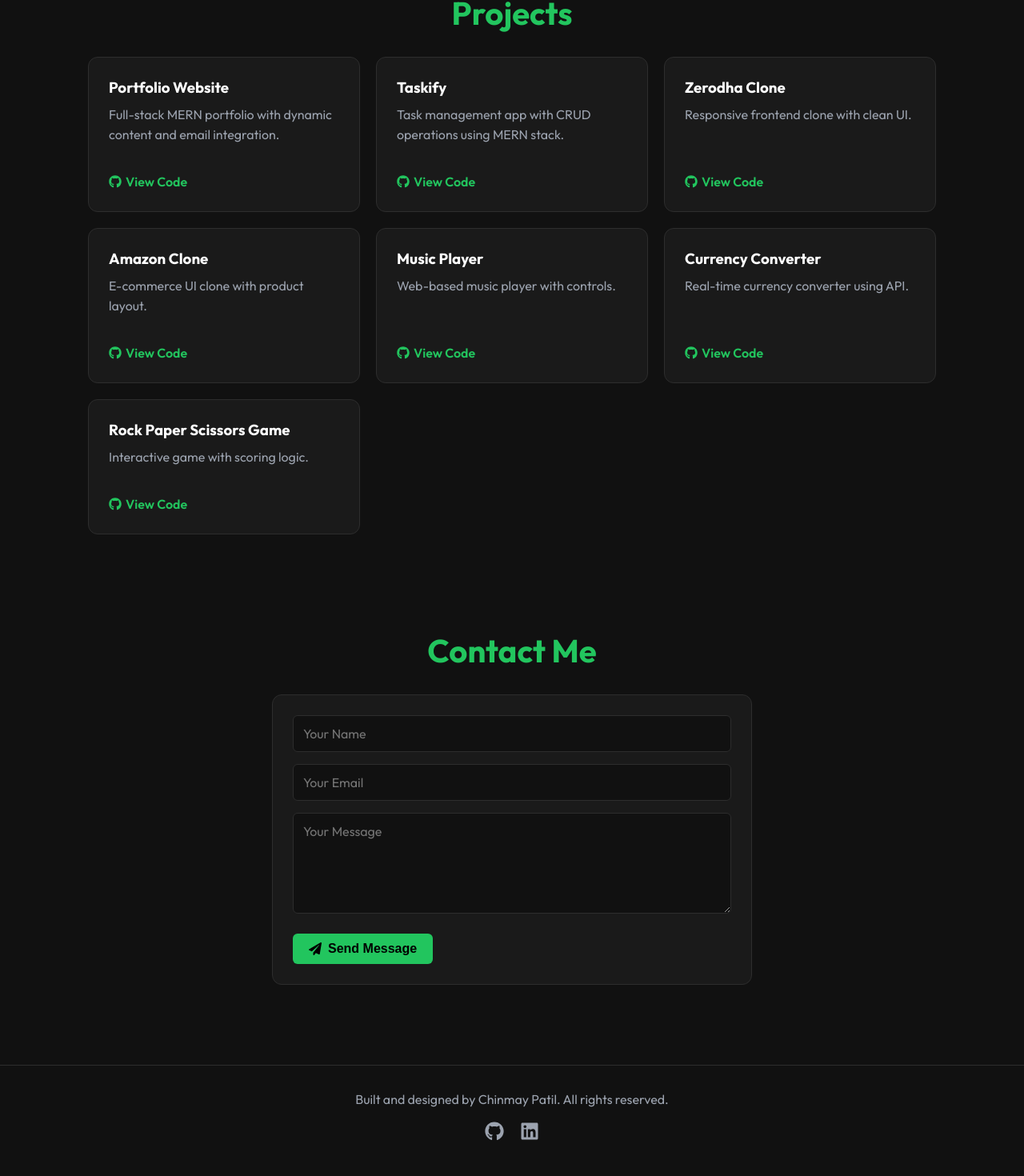
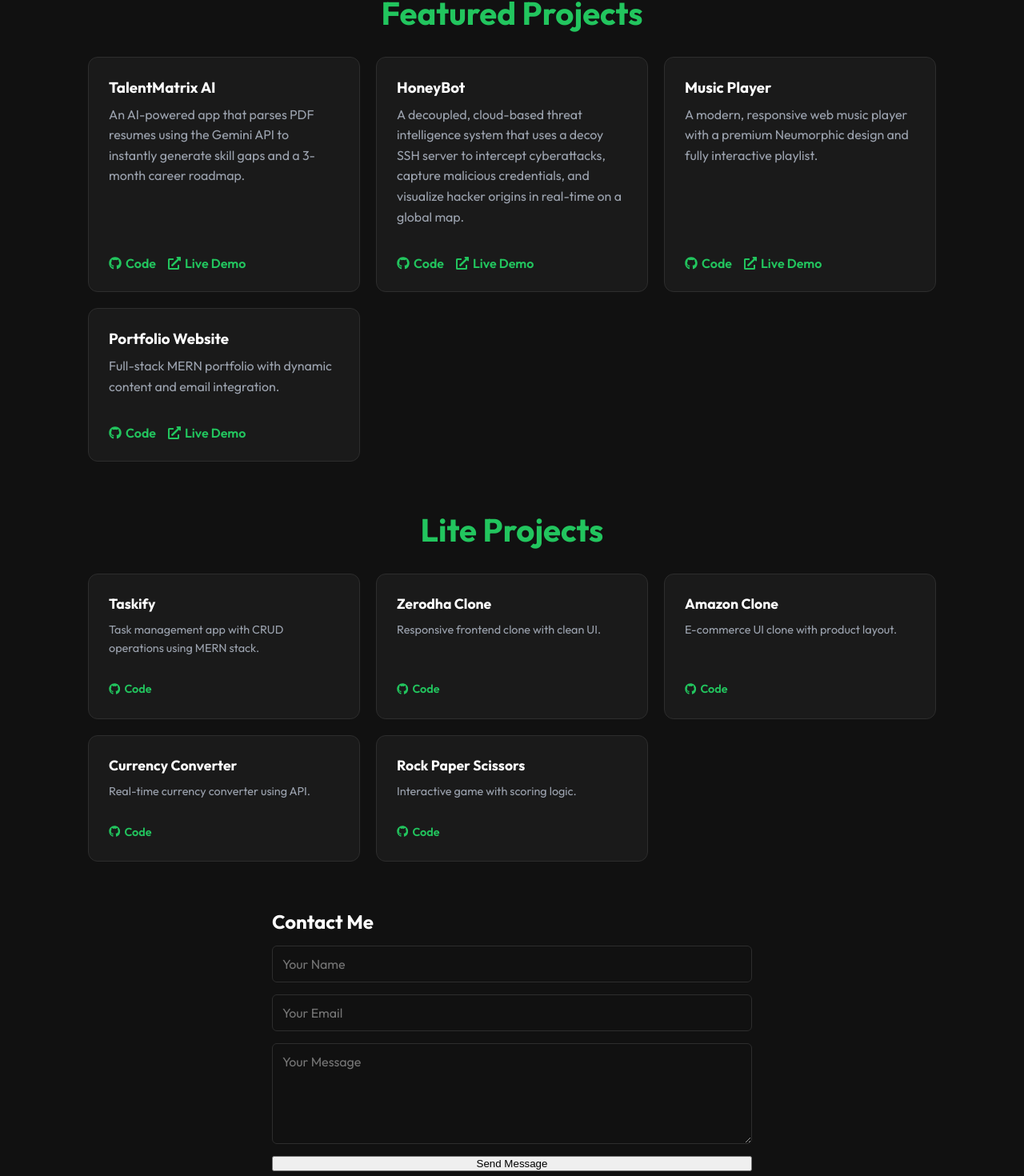
Before and after one commit to ChinmayPatil00/My-Portfolio, a React (Create React App) app in the folder client/: page / in a window 1280 px wide. Shown: the part 2796-4266 px from the top of the page at 80% size. Built offline with nearby package versions, Linux system fonts and the light colour scheme; the HTML template or start-up script is replaced by a standard one.

Commit message:
Restructure projects into Featured and Lite categories

```diff
--- a/client/src/components/Contact.js
+++ b/client/src/components/Contact.js
@@ -1,6 +1,4 @@
 import React, { useState } from "react";
-import { motion } from "framer-motion";
-import { FaPaperPlane } from "react-icons/fa";
 
 function Contact() {
   const [formData, setFormData] = useState({
@@ -9,54 +7,58 @@ function Contact() {
     message: "",
   });
 
+  const [success, setSuccess] = useState(false);
+  const [loading, setLoading] = useState(false);
+
   const handleChange = (e) => {
-    setFormData({ ...formData, [e.target.name]: e.target.value });
+    setFormData({
+      ...formData,
+      [e.target.name]: e.target.value,
+    });
   };
 
   const handleSubmit = async (e) => {
     e.preventDefault();
+    setLoading(true);
+    setSuccess(false);
 
     try {
-      // In production, we'd use the full URL. In development, the proxy handles it.
-      const url = process.env.REACT_APP_API_URL || '/api/contact';
-
-      const response = await fetch(url, {
+      const res = await fetch("http://localhost:5000/api/contact", {
         method: "POST",
-        headers: { "Content-Type": "application/json" },
+        headers: {
+          "Content-Type": "application/json",
+        },
         body: JSON.stringify(formData),
       });
 
-      if (response.ok) {
-        alert("Message sent successfully!");
-        setFormData({ name: "", email: "", message: "" });
+      const data = await res.json();
+
+      if (res.ok) {
+        setSuccess(true);
+
+        // Clear form
+        setFormData({
+          name: "",
+          email: "",
+          message: "",
+        });
       } else {
-        alert("Failed to send message.");
+        alert(data.message || "Error sending message ❌");
       }
     } catch (error) {
       console.error(error);
-      alert("Error sending message.");
+      alert("Error sending message ❌");
     }
+
+    setLoading(false);
   };
 
   return (
-    <section id="contact">
-      <motion.h2
-        initial={{ opacity: 0, y: 20 }}
-        whileInView={{ opacity: 1, y: 0 }}
-        viewport={{ once: true }}
-        transition={{ duration: 0.5 }}
-      >
-        Contact Me
-      </motion.h2>
+    <div className="contact-section" id="contact">
+      <form className="contact-form" onSubmit={handleSubmit}>
 
-      <motion.form
-        className="contact-form solid-card"
-        onSubmit={handleSubmit}
-        initial={{ opacity: 0, y: 20 }}
-        whileInView={{ opacity: 1, y: 0 }}
-        viewport={{ once: true }}
-        transition={{ duration: 0.5, delay: 0.2 }}
-      >
+        <h2>Contact Me</h2>
+
         <input
           type="text"
           name="name"
@@ -65,6 +67,7 @@ function Contact() {
           onChange={handleChange}
           required
         />
+
         <input
           type="email"
           name="email"
@@ -73,6 +76,7 @@ function Contact() {
           onChange={handleChange}
           required
         />
+
         <textarea
           name="message"
           placeholder="Your Message"
@@ -80,12 +84,20 @@ function Contact() {
           value={formData.message}
           onChange={handleChange}
           required
-        ></textarea>
-        <button type="submit" className="btn btn-primary" style={{alignSelf: 'flex-start', marginTop: '10px'}}>
-          <FaPaperPlane /> Send Message
+        />
+
+        <button type="submit" disabled={loading}>
+          {loading ? "Sending..." : "Send Message"}
         </button>
-      </motion.form>
-    </section>
+
+        {success && (
+          <p style={{ textAlign: "center", color: "#00ff88", marginTop: "10px" }}>
+            Message sent successfully ✅
+          </p>
+        )}
+
+      </form>
+    </div>
   );
 }
 
--- a/client/src/components/Projects.js
+++ b/client/src/components/Projects.js
@@ -1,13 +1,35 @@
 import { motion } from "framer-motion";
-import { FaGithub } from "react-icons/fa";
+import { FaGithub, FaExternalLinkAlt } from "react-icons/fa";
 
 function Projects() {
-  const projects = [
+  const featuredProjects = [
+    {
+      name: "TalentMatrix AI",
+      desc: "An AI-powered app that parses PDF resumes using the Gemini API to instantly generate skill gaps and a 3-month career roadmap.",
+      github: "https://github.com/ChinmayPatil00/TalentMatrix-AI",
+      live: "https://talentmatrix-ai.vercel.app"
+    },
+    {
+      name: "HoneyBot",
+      desc: "A decoupled, cloud-based threat intelligence system that uses a decoy SSH server to intercept cyberattacks, capture malicious credentials, and visualize hacker origins in real-time on a global map.",
+      github: "https://github.com/ChinmayPatil00/HoneyBot",
+      live: "https://honey-pot-taupe.vercel.app"
+    },
+    {
+      name: "Music Player",
+      desc: "A modern, responsive web music player with a premium Neumorphic design and fully interactive playlist.",
+      github: "https://github.com/ChinmayPatil00/Music-Palyer",
+      live: "https://music-palyer-woad.vercel.app"
+    },
     {
       name: "Portfolio Website",
       desc: "Full-stack MERN portfolio with dynamic content and email integration.",
-      github: "https://github.com/ChinmayPatil00/My-Portfolio-Website"
-    },
+      github: "https://github.com/ChinmayPatil00/My-Portfolio-Website",
+      live: "https://my-portfolio-theta-sooty-14.vercel.app"
+    }
+  ];
+
+  const liteProjects = [
     {
       name: "Taskify",
       desc: "Task management app with CRUD operations using MERN stack.",
@@ -24,20 +46,15 @@ function Projects() {
       github: "https://github.com/ChinmayPatil00/Amazon--Clone"
     },
     {
-      name: "Music Player",
-      desc: "Web-based music player with controls.",
-      github: "https://github.com/ChinmayPatil00/Music-Palyer"
-    },
-    {
       name: "Currency Converter",
       desc: "Real-time currency converter using API.",
       github: "https://github.com/ChinmayPatil00/Currency-Converter"
     },
     {
-      name: "Rock Paper Scissors Game",
+      name: "Rock Paper Scissors",
       desc: "Interactive game with scoring logic.",
       github: "https://github.com/ChinmayPatil00/RPS-Game"
-    },
+    }
   ];
 
   return (
@@ -48,11 +65,11 @@ function Projects() {
         viewport={{ once: true }}
         transition={{ duration: 0.5 }}
       >
-        Projects
+        Featured Projects
       </motion.h2>
 
-      <div className="grid-3">
-        {projects.map((p, i) => (
+      <div className="grid-2">
+        {featuredProjects.map((p, i) => (
           <motion.div
             className="project-card solid-card"
             key={i}
@@ -63,10 +80,47 @@ function Projects() {
             style={{display: 'flex', flexDirection: 'column'}}
           >
             <h3 style={{color: '#fff', marginBottom: '10px'}}>{p.name}</h3>
-            <p style={{flexGrow: 1}}>{p.desc}</p>
-            <div style={{marginTop: '20px'}}>
+            <p style={{flexGrow: 1, lineHeight: '1.6'}}>{p.desc}</p>
+            <div style={{marginTop: '20px', display: 'flex', gap: '15px'}}>
               <a href={p.github} target="_blank" rel="noreferrer" className="card-link">
-                <FaGithub /> View Code
+                <FaGithub /> Code
+              </a>
+              {p.live && (
+                <a href={p.live} target="_blank" rel="noreferrer" className="card-link" style={{color: 'var(--accent-color)'}}>
+                  <FaExternalLinkAlt /> Live Demo
+                </a>
+              )}
+            </div>
+          </motion.div>
+        ))}
+      </div>
+
+      <motion.h2
+        style={{ marginTop: '60px' }}
+        initial={{ opacity: 0, y: 20 }}
+        whileInView={{ opacity: 1, y: 0 }}
+        viewport={{ once: true }}
+        transition={{ duration: 0.5 }}
+      >
+        Lite Projects
+      </motion.h2>
+
+      <div className="grid-3">
+        {liteProjects.map((p, i) => (
+          <motion.div
+            className="project-card solid-card"
+            key={i}
+            initial={{ opacity: 0, y: 20 }}
+            whileInView={{ opacity: 1, y: 0 }}
+            viewport={{ once: true }}
+            transition={{ duration: 0.5, delay: i * 0.1 }}
+            style={{display: 'flex', flexDirection: 'column'}}
+          >
+            <h4 style={{color: '#fff', marginBottom: '10px', fontSize: '1.1rem'}}>{p.name}</h4>
+            <p style={{flexGrow: 1, fontSize: '0.9rem'}}>{p.desc}</p>
+            <div style={{marginTop: '15px'}}>
+              <a href={p.github} target="_blank" rel="noreferrer" className="card-link" style={{fontSize: '0.9rem'}}>
+                <FaGithub /> Code
               </a>
             </div>
           </motion.div>
```
